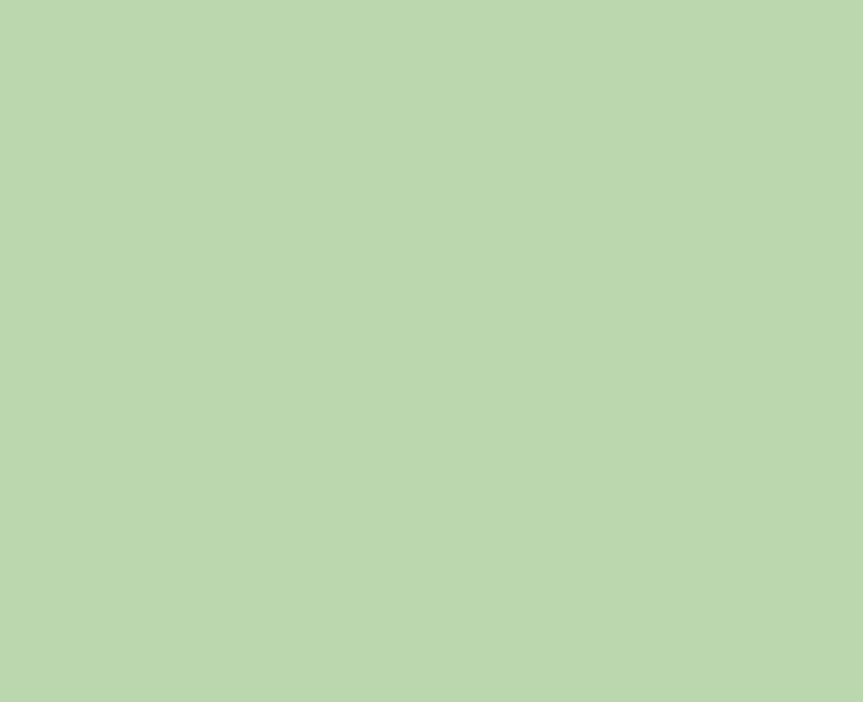
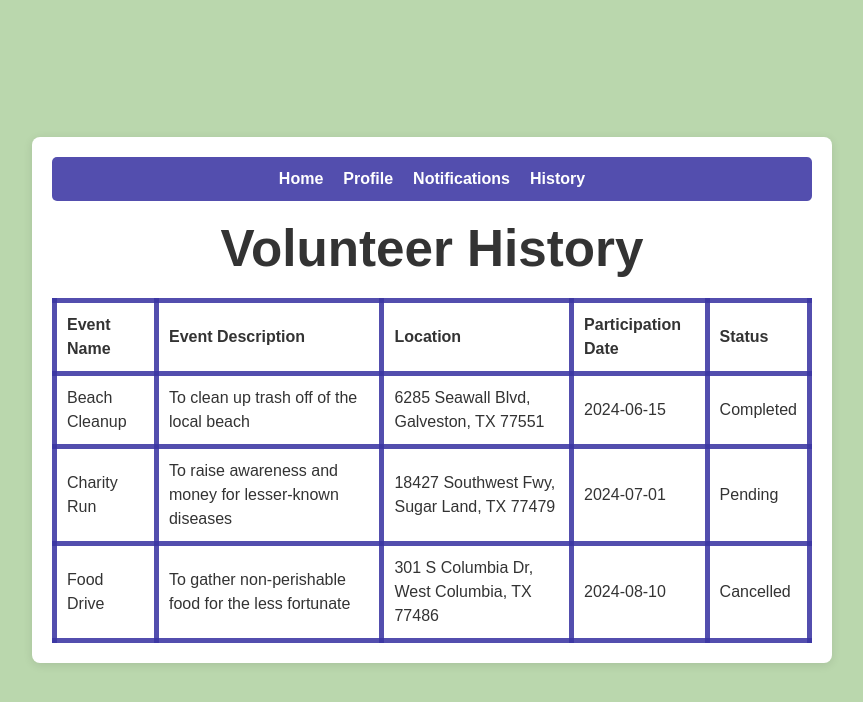
Before and after one commit to 2ndplan3t/Event_Managment_System, a React (Vite) app in the folder front_end_dev/ems/: page /history in a window 1280 px wide. Before the commit this address had no page. Shown: the top 702 px of the page, without its empty margins (208-1071 px from the left). Built offline with nearby package versions, Linux system fonts and the light colour scheme.

Commit message:
routed volunteer user page and history

```diff
--- a/front_end_dev/ems/src/App.jsx
+++ b/front_end_dev/ems/src/App.jsx
@@ -4,9 +4,9 @@ import './App.css'
 import Home from './pages/FrontPage/home'
 import Login from './pages/Login&Signup/Login';
 import Donate from './pages/FrontPage/Donate/Donate';
-
 import EventForm from './pages/Profile/Admin/AdminEventForm';
 import ProfilePage from './pages/Profile/User/ProfilePage';
+import VolunteerHistory from './pages/Profile/User/VolunteerHistory';
 
 
 function App() {
@@ -19,6 +19,7 @@ function App() {
         <Route path="/donate" element={<Donate />} />
         <Route path="/admin" element={<EventForm />} />
         <Route path="/user" element={<ProfilePage />} />
+        <Route path="/history" element={<VolunteerHistory />} />
       </Routes>
     </Router>
   );
--- a/front_end_dev/ems/src/pages/Profile/User/Navbar.css
+++ b/front_end_dev/ems/src/pages/Profile/User/Navbar.css
@@ -1,6 +1,6 @@
 
 .navbar {
-    background-color: #3b35a3df;;
+    background-color: #3b35a3df;
     color: rgb(68, 64, 52);
     padding: 10px 20px;
     display: flex;
--- a/front_end_dev/ems/src/pages/Profile/User/Navigation.jsx
+++ b/front_end_dev/ems/src/pages/Profile/User/Navigation.jsx
@@ -7,7 +7,7 @@ function Navbar() {
         <nav className="navbar">
             <ul>
                 <li><a href="#home">Home</a></li>
-                <li><a href="#profile">Profile</a></li>
+                <li><Link to="/user">Profile</Link></li>
                 <li><a href="#notifications">Notifications</a></li>
                 <li><Link to="/history">History</Link></li>
             </ul>
--- a/front_end_dev/ems/src/pages/Profile/User/VolunteerHistory.css
+++ b/front_end_dev/ems/src/pages/Profile/User/VolunteerHistory.css
@@ -11,9 +11,9 @@ table {
 }
 
 th, td {
-    background-color: #8c9657;
+
     padding: 10px;
-    border: 5px solid #444034;
+    border: 5px solid  #3b35a3df;
     text-align: left;
 }
 
```
